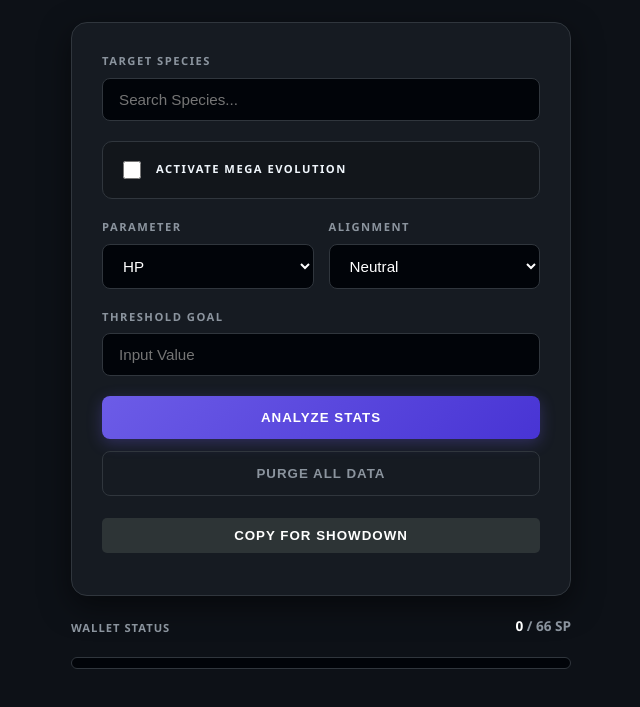
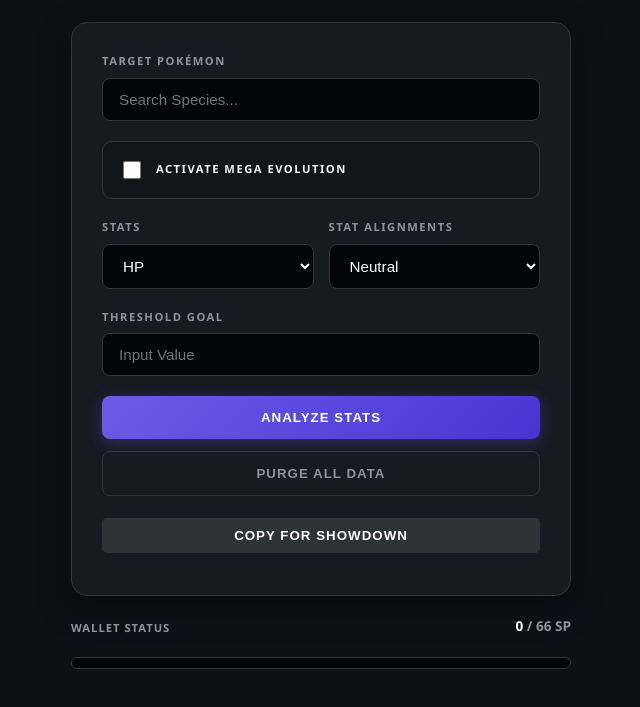
Before and after one commit to water-fountain/PCSPC, a website with bundled scripts: page dist/index.html in a window 1280 px wide. Shown: the part 103-810 px from the top of the page, without its empty margins (319-959 px from the left). Built offline with nearby package versions, Linux system fonts and the light colour scheme; files whose address does not match are found by name; what @pkmn/dex would draw is missing.

Commit message:
Fix Showdown wordingv2

```diff
--- a/dist/index.html
+++ b/dist/index.html
@@ -245,7 +245,7 @@
 
         <div class="calc-card">
             <div class="input-group">
-                <label>Target Species</label>
+                <label>Target Pokémon</label>
                 <input type="text" id="pokeName" list="pokeList" placeholder="Search Species...">
                 <datalist id="pokeList"></datalist>
             </div>
@@ -263,7 +263,7 @@
 
             <div style="display: grid; grid-template-columns: 1fr 1fr; gap: 15px;">
                 <div class="input-group">
-                    <label>Parameter</label>
+                    <label>Stats</label>
                     <select id="statKey">
                         <option value="hp">HP</option>
                         <option value="atk">Attack</option>
@@ -274,7 +274,7 @@
                     </select>
                 </div>
                 <div class="input-group">
-                    <label>Alignment</label>
+                    <label>Stat Alignments</label>
                     <select id="alignment">
                         <option value="1.0">Neutral</option>
                         <option value="1.1">Positive (+)</option>
```
